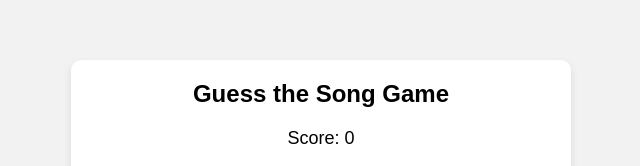
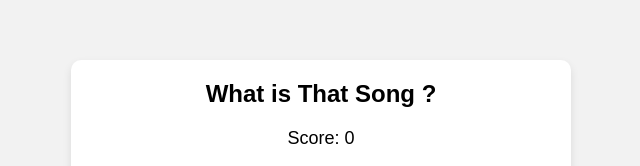
Before and after one commit to DanWortho1996/muziful, a plain HTML site: page index.html in a window 1280 px wide. Shown: the part 122-288 px from the top of the page, without its empty margins (319-959 px from the left). Drawn offline with Linux system fonts and the light colour scheme.

Commit message:
h1 title change

```diff
--- a/index.html
+++ b/index.html
@@ -3,13 +3,13 @@
 <head>
   <meta charset="UTF-8" />
   <meta name="viewport" content="width=device-width, initial-scale=1.0"/>
-  <title>Guess the Song Game</title>
+  <title>Muziful</title>
   <link rel="stylesheet" href="styles.css"/>
   <link rel="stylesheet" href="https://cdnjs.cloudflare.com/ajax/libs/font-awesome/6.0.0-beta3/css/all.min.css"/>
 </head>
 <body>
   <div id="game-container">
-    <h1>Guess the Song Game</h1>
+    <h1>What is That Song ?</h1>
     <div id="score">Score: 0</div>
     <div id="timer">Time left: 30s</div>
 
```
